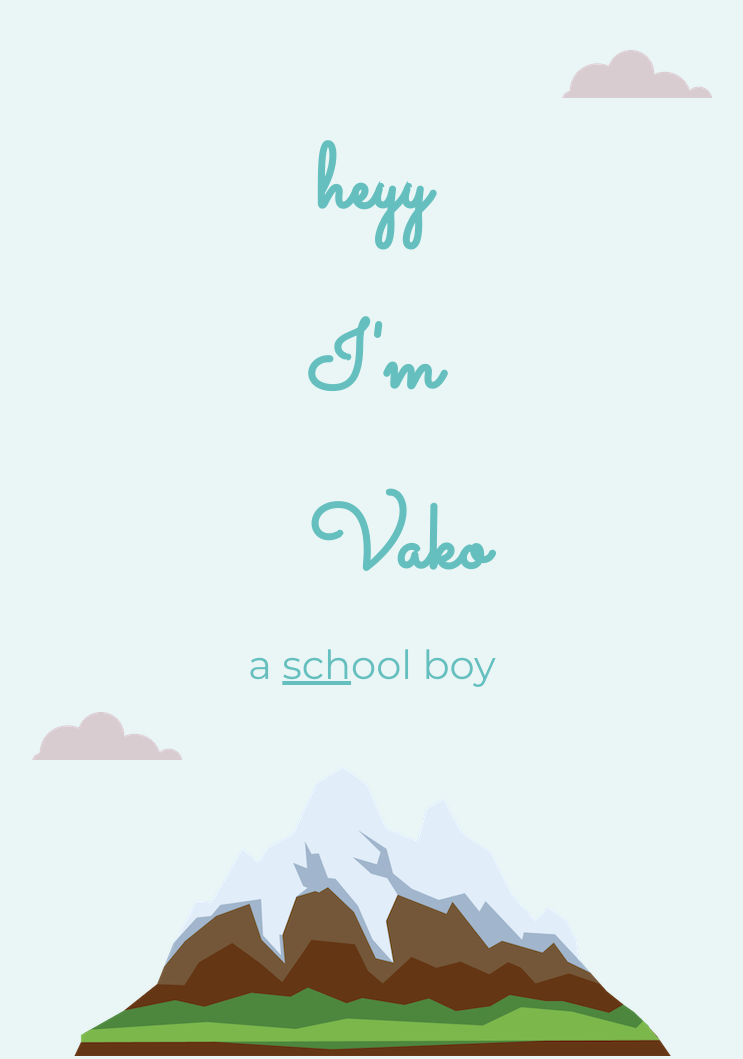
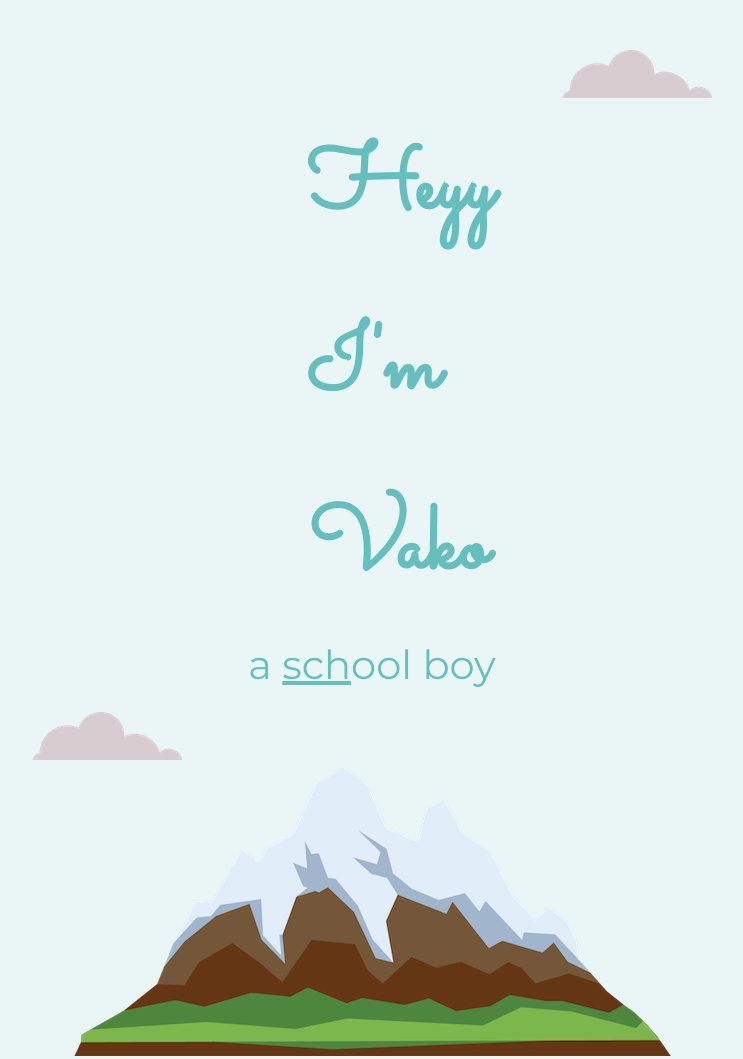
Before and after one commit to vakawi123/cv-vako, a plain HTML site: page index.html in a window 1280 px wide. Shown: the top 1059 px of the page, without its empty margins (268-1011 px from the left). Drawn offline with Linux system fonts and the light colour scheme.

Commit message:
added H in hey

```diff
--- a/index.html
+++ b/index.html
@@ -16,7 +16,7 @@
     <body>
         <div class="top-container">
             <img class="top-cloud" src="images/cloud.png" alt="cloud-img" />
-            <h1> heyy I'm Vako</h1>
+            <h1> Heyy I'm Vako</h1>
             <h2 class="school">a <span>sch</span>ool boy</h2>
             <img class="bottom-cloud" src="images/cloud.png" alt="cloud-img" />
             <img src="images/mountain.png" alt="mountain-img" />
```
